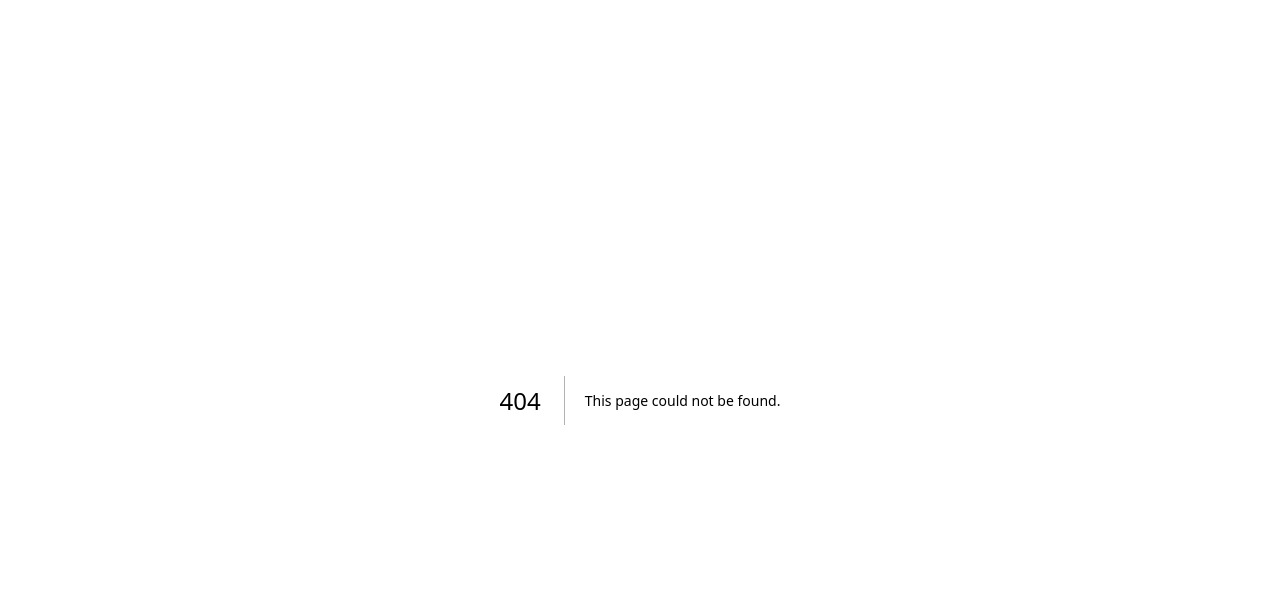
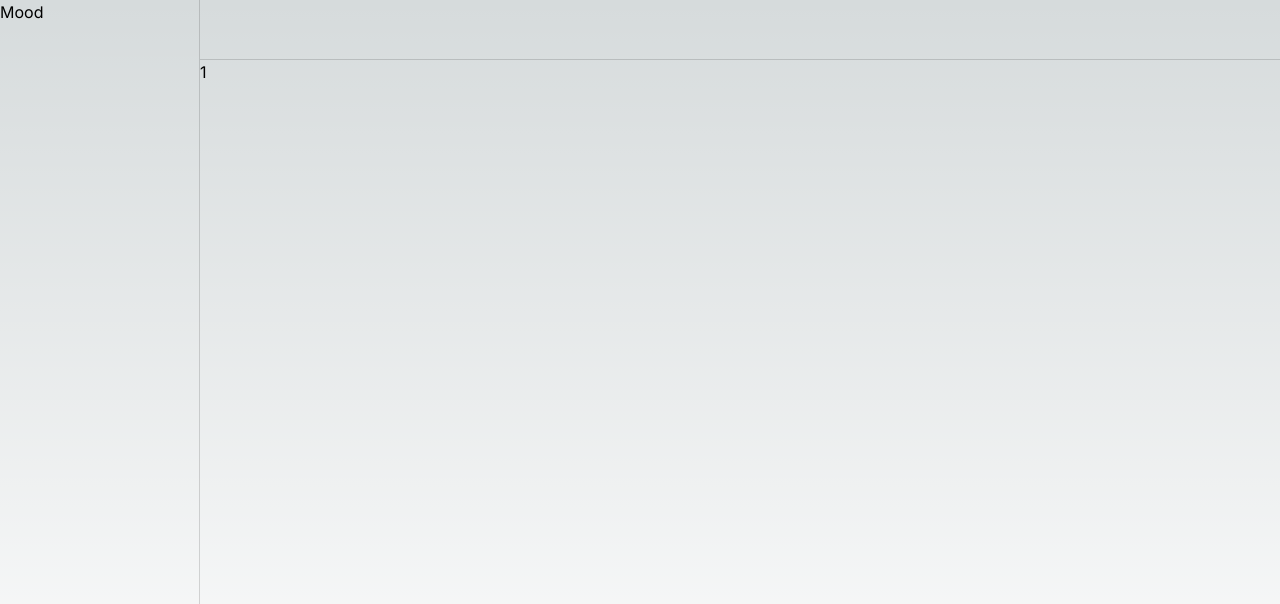
Before and after one commit to izalu99/my_mood_journal, a Next.js app: page /journal/1 in a window 1280 px wide. Before the commit this address had no page. Shown: the top 604 px of the page. Built offline with nearby package versions, Linux system fonts and the light colour scheme.

Commit message:
added the EntryPage for a new journal

```diff
--- /dev/null
+++ b/app/(dashboard)/journal/[id]/page.tsx
@@ -0,0 +1,9 @@
+
+const EntryPage = ({ params }) => {
+
+    return <div>
+        {params.id}
+    </div>
+}
+
+export default EntryPage;
```
